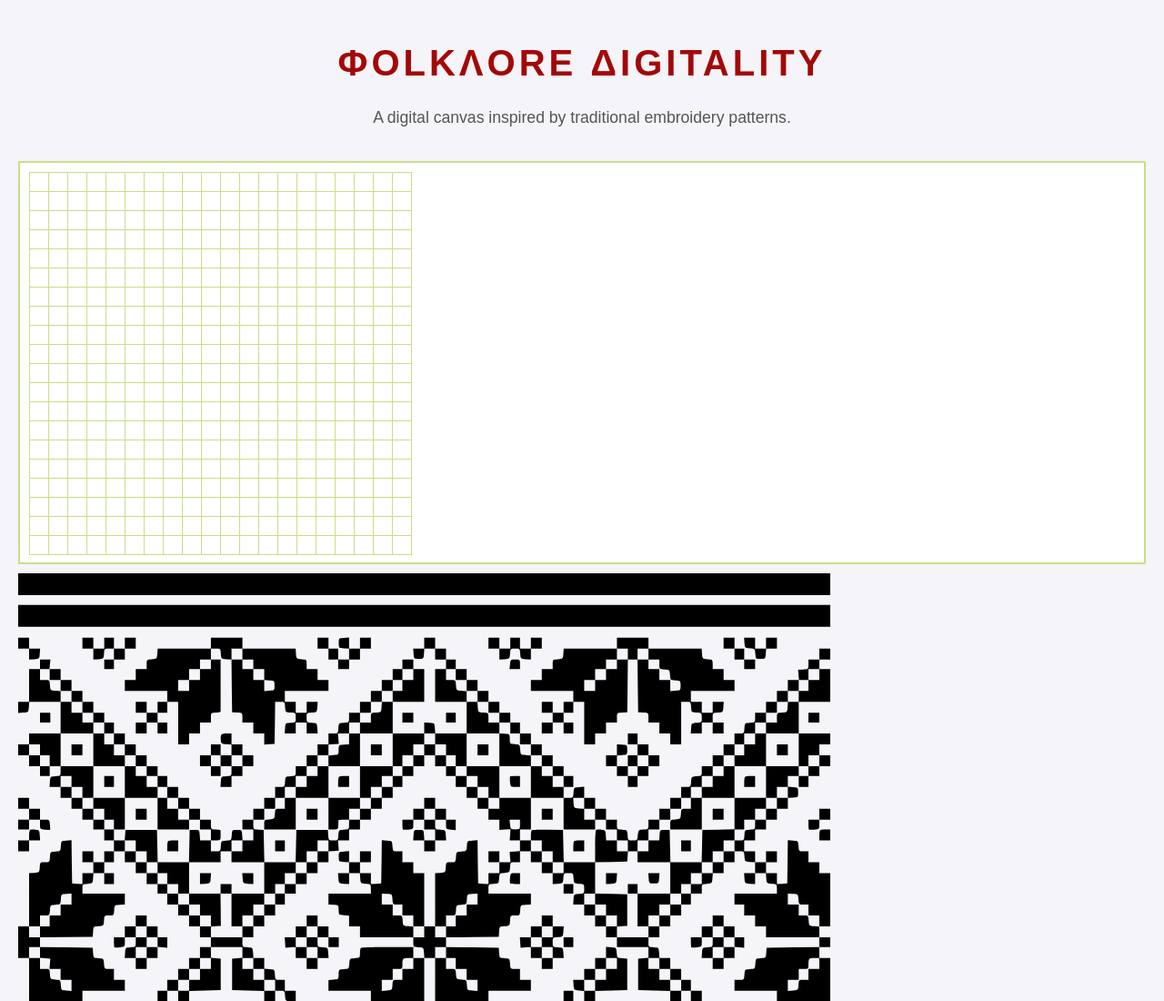
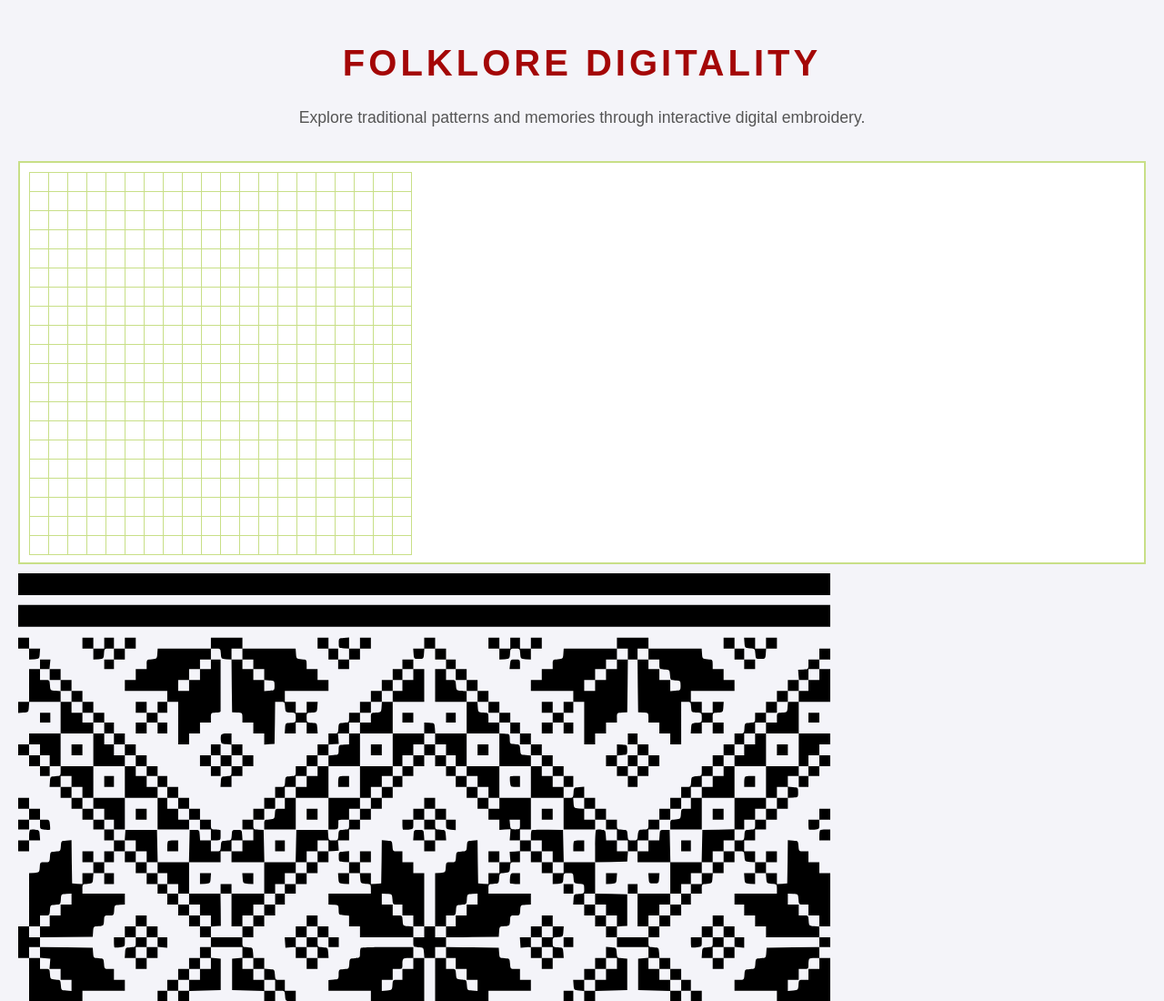
Before and after one commit to Cocojarukami/Digital-Embroidery-Canvas, a plain HTML site: page index.html in a window 1280 px wide. Shown: the top 1100 px of the page at 91% size. Drawn offline with Linux system fonts and the light colour scheme; files whose address does not match are found by name.

Commit message:
Update index.html

```diff
--- a/index.html
+++ b/index.html
@@ -8,9 +8,10 @@
 </head>
 <body>
     <header>
-        <h1>ΦOLKΛORE ΔIGITALITY</h1>
-        <p>A digital canvas inspired by traditional embroidery patterns.</p>
+        <h1>FOLKLORE DIGITALITY</h1>
+        <p>Explore traditional patterns and memories through interactive digital embroidery.</p>
     </header>
+
     <div class="container">
         <!-- Grid for Digital Embroidery -->
         <div id="canvas"></div>
```
